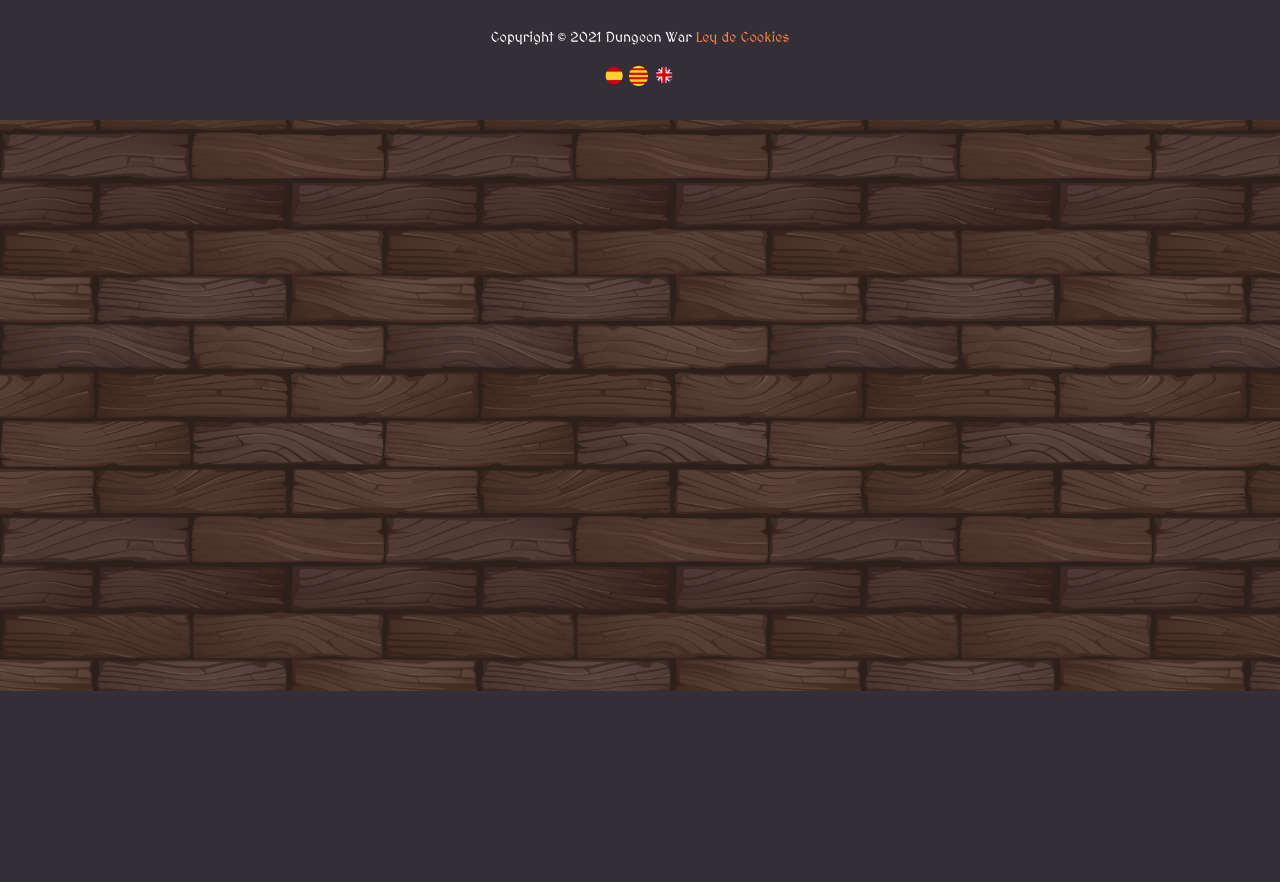
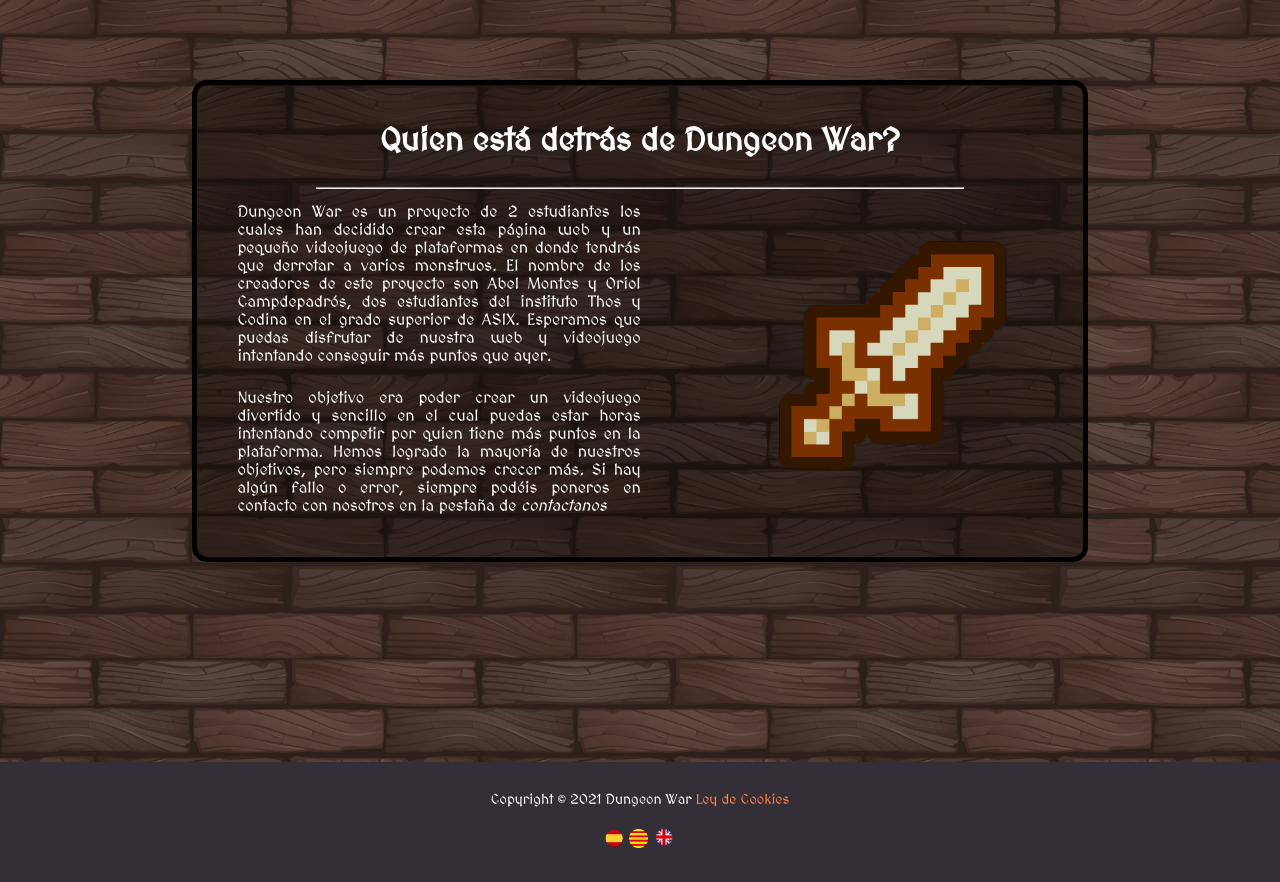
Before and after one commit to DungeonWar/Web, a PHP site: page /about.php in a window 1280 px wide. Shown: the part 109-991 px from the top of the page. Before the commit the page ends 800 px from the top, so only its background shows below. Run offline with PHP 8.4, Linux system fonts and the light colour scheme.

Commit message:
Add files via upload

```diff
--- a/css/style.css
+++ b/css/style.css
@@ -39,9 +39,26 @@ li {
     width: 90%;
     border-radius: 15px;
     border: double black 5px;
-    margin: 80px auto 100px auto;
+    margin: 80px auto 200px auto;
 
 }
+
+#fondo2 {
+    background: rgba(0, 0, 0, 0.4 );
+    width: 70%;
+    border-radius: 15px;
+    border: solid black 5px;
+    margin: 80px auto 200px auto;
+    padding: 3%;
+
+}
+
+.metodo {
+    margin-bottom: 300px !important;
+
+
+}
+
 
 .trailer {
     width: 80%;
@@ -214,6 +231,10 @@ hr {
 .hr1 {
     width: 80% !important;
 }
+.hr2 {
+    width: 80% !important;
+    margin: 10px auto;
+}
 
 .noticias a, a:visited {
     color: #ed563b;
@@ -221,3 +242,21 @@ hr {
 .noticias a:hover {
     color: #FA824C;
 }
+
+.about  td:first-child{
+    width: 55%;
+}
+
+.about  td {
+    text-align: justify;
+
+}
+
+.img1 {
+    width: 300px !important;
+    margin: 0px 0px 0px 100px;
+}
+
+.metodo {
+    margin: auto;
+}
--- a/login.php
+++ b/login.php
@@ -10,7 +10,8 @@ $error = "";
 if ($_SERVER["REQUEST_METHOD"] == "POST") {
     $mail = filter_var(strtolower($_POST["mail"]), FILTER_SANITIZE_EMAIL);
     $password = $_POST["password"];
-    $password = hash("sha512", $password);
+    //$password = hash("sha512", $password);
+    $password = base64_encode($password);
 
     try {
         require "connect.php";
--- a/panel2.php
+++ b/panel2.php
@@ -106,7 +106,9 @@ if($_SERVER['REQUEST_METHOD'] == 'POST') {
 
         if (!empty($passwd)) {
 
-            $passwd = hash('sha512', $passwd);
+            $passwd = base64_encode($passwd);
+
+            //$passwd = hash('sha512', $passwd);
 
         }
 
--- a/recuperacion2.php
+++ b/recuperacion2.php
@@ -68,7 +68,9 @@ if($_SERVER['REQUEST_METHOD'] == 'POST') {
                             require "connect.php";
 
 
-                            $password = hash('sha512', $_POST["password"]);
+                            //$password = hash('sha512', $_POST["password"]);
+                            $password = base64_encode($_POST["password"]);
+
                             $mail = $_SESSION["email"];
 
                             $update = $conexion->query('UPDATE passwords SET passwd = "'.$password.'" WHERE mail = "'.$mail.'"');
--- a/vistas/about.view.php
+++ b/vistas/about.view.php
@@ -5,6 +5,8 @@
   <link rel="stylesheet" href="css/style.css" />
   <link rel="stylesheet" href="css/footer.css" />
   <link rel="stylesheet" href="css/header.css" />
+  <link rel="stylesheet" href="css/header_login.css" />
+
 
   <link rel="shortcut icon" href="imagen/logo_foto.png">
 
@@ -21,7 +23,19 @@
     } ?>
   <div class="cuerpo">
 
-
+    <div id="fondo2">
+      <h1>Quien está detrás de Dungeon War?</h1><br>
+      <hr class="hr2">
+      <table>
+        <tr class="about">
+          <td>Dungeon War es un proyecto de 2 estudiantes los cuales han decidido crear esta página web y un pequeño videojuego de plataformas en donde tendrás que derrotar a varios monstruos. El nombre de los creadores de este proyecto son Abel Montes y Oriol Campdepadrós, dos estudiantes del instituto Thos y Codina en el grado superior de ASIX. Esperamos que puedas disfrutar de nuestra web y videojuego intentando conseguir más puntos que ayer.</td>
+          <td rowspan="2"><img class="img1" src="imagen/logo_foto.png"></td>
+        </tr>
+        <tr class="about">
+          <td><br>Nuestro objetivo era poder crear un videojuego divertido y sencillo en el cual puedas estar horas intentando competir por quien tiene más puntos en la plataforma. Hemos logrado la mayoría de nuestros objetivos, pero siempre podemos crecer más. Si hay algún fallo o error, siempre podéis poneros en contacto con nosotros en la pestaña de <i>contactanos</i></td>
+        </tr>
+      </table>
+    </div>
 
 
   </div>
--- a/vistas/registro.view.php
+++ b/vistas/registro.view.php
@@ -50,7 +50,7 @@
         <input type="submit" value="Registrarse" name="input" id="boto"><br><br>
         <?php if(!empty($error)): ?>
     <div>
-      <ul>
+      <ul class='error'>
         <?php echo $error; ?>
       </ul>
     </div>
```
Also changed, not shown: registro.php (+5 -4 lines), user_editar.php (+6 -2 lines), vistas/descargar.view.php (+8 -14 lines).
